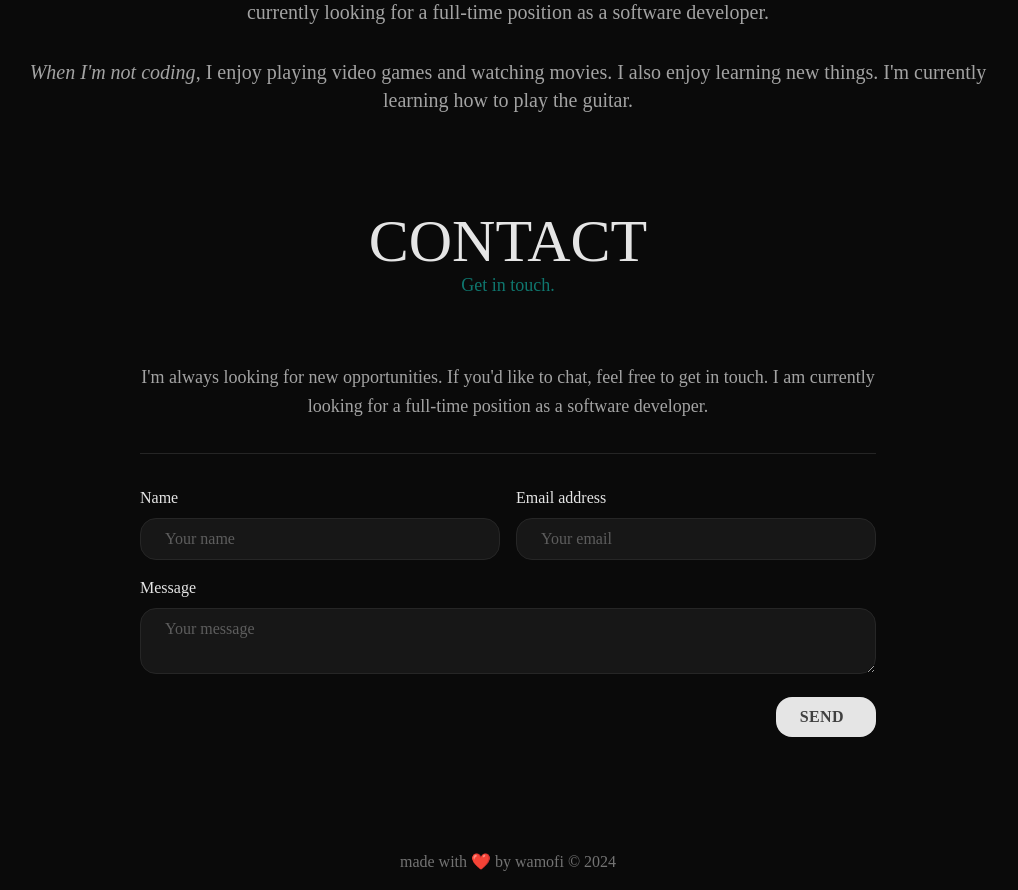
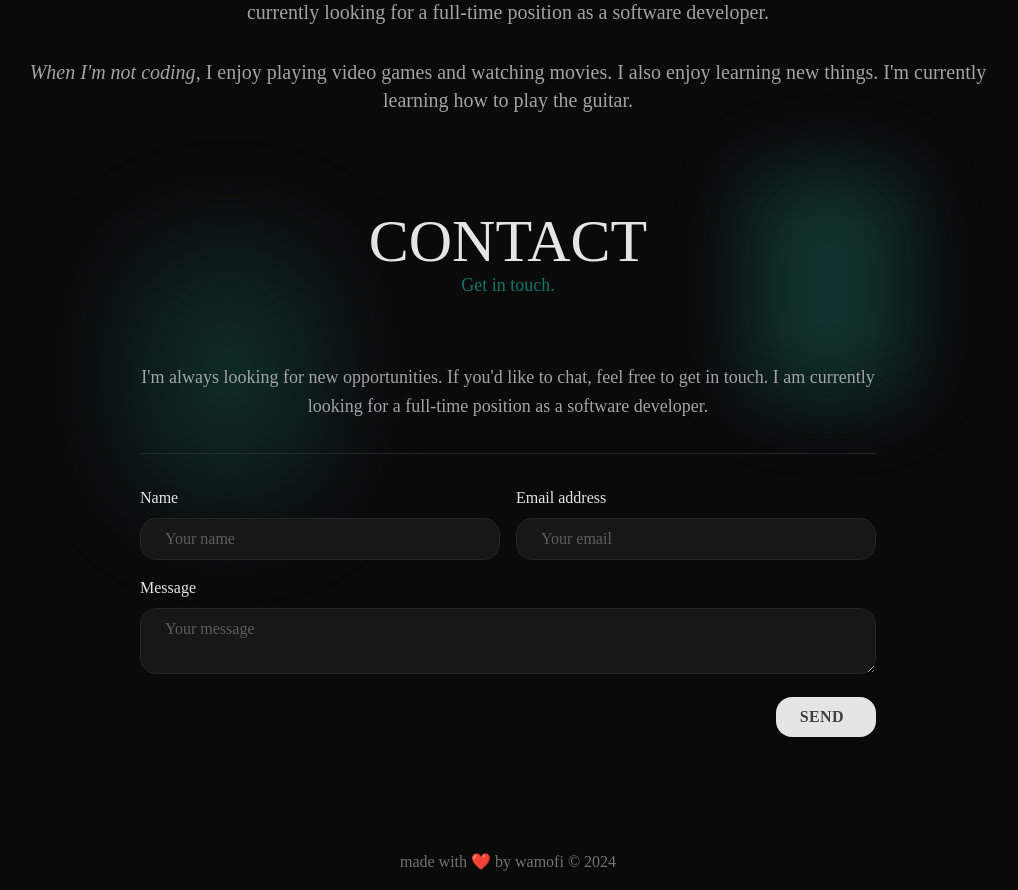
Before and after one commit to wamofi97/wamofi-portfolio, a React (Vite) app: page / in a window 1280 px wide. Shown: the part 2740-3630 px from the top of the page, without its empty margins (132-1150 px from the left). Built offline with nearby package versions, Linux system fonts and the light colour scheme; a web font is replaced by a local one.

Commit message:
add blur spots to background

```diff
--- a/src/components/Contact.jsx
+++ b/src/components/Contact.jsx
@@ -2,7 +2,7 @@ import { ChevronRight } from "lucide-react";
 
 export default function Contact() {
   return (
-    <section id="contact" className="flex flex-col justify-center py-20 px-4">
+    <section id="contact" className="flex flex-col justify-center py-20 px-4 relative">
       <div className="max-w-5xl mx-auto px-4">
         <div className="text-center mb-16">
           <h2 className="sm:text-6xl text-5xl font-heading inline-flex items-center gap-2">
@@ -11,7 +11,7 @@ export default function Contact() {
           <h3 className="text-teal-700 text-lg font-medium">Get in touch.</h3>
         </div>
       </div>
-      <div className="grid mx-auto max-w-3xl px-4">
+      <div className="grid mx-auto max-w-3xl px-4 z-10">
         <div>
           <p className="text-neutral-700 dark:text-neutral-400 text-lg leading-relaxed sm:text-center">
             I'm always looking for new opportunities. If you'd like to chat, feel
@@ -76,6 +76,9 @@ export default function Contact() {
           </form>
         </div>
       </div>
+      <div className="absolute top-10 sm:right-0 -right-20 sm:w-1/5 w-1/2 h-1/3 bg-teal-400 rounded-2xl blur-2xl opacity-20"></div>
+      <div className="absolute top-32 sm:left-10 -left-20 sm:w-1/5 w-1/2 h-1/3 bg-teal-400 rounded-3xl blur-3xl opacity-20"></div>
+      {/* <div className="absolute -bottom-72 sm:-left-80 -left-24 w-1/2 h-1/2 rotate-12 bg-teal-400 rounded-full blur-3xl opacity-30"></div> */}
     </section>
   )
 }
```
